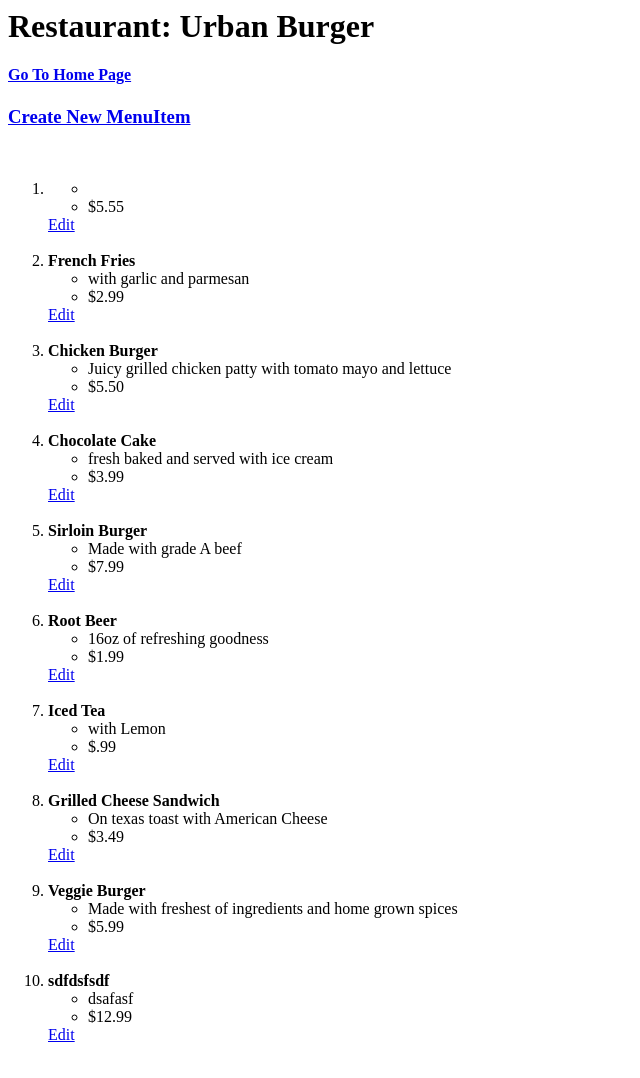
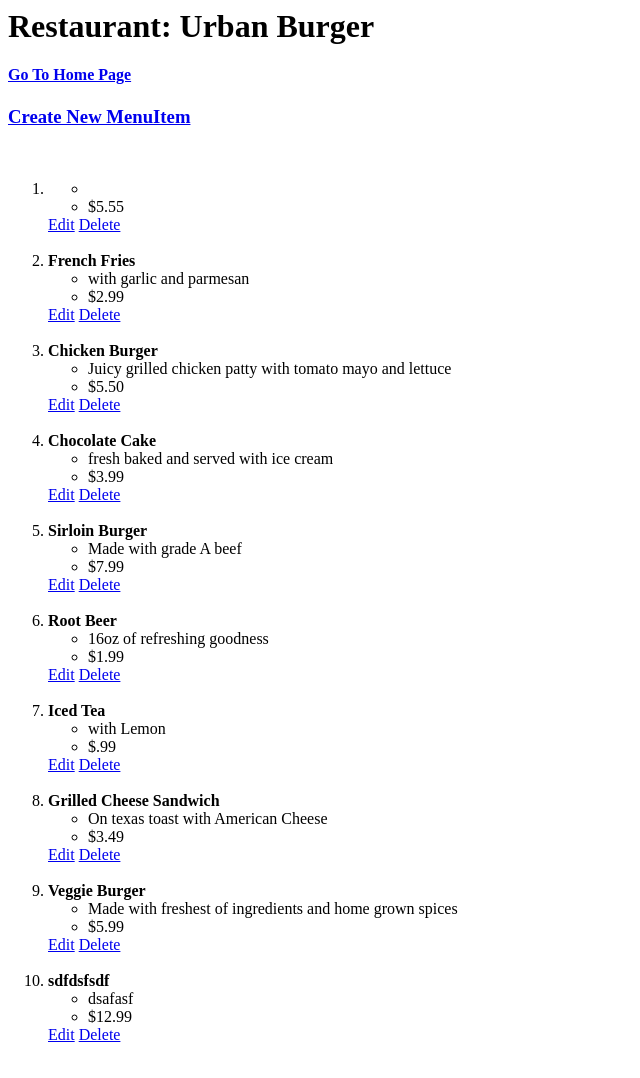
Before and after one commit to MTayyabSaeed/restaurant-app, a Flask app: page /restaurants/1/ in a window 1280 px wide. Shown: the whole page, without its empty margins (0-640 px from the left). Run offline with Flask 2, Linux system fonts and the light colour scheme.

Commit message:
Added Delete menu item feature

```diff
--- a/app.py
+++ b/app.py
@@ -61,6 +61,17 @@
         return render_template('editmenuitem.html', restaurant_id=restaurant_id,
                                menu_item=menu_item_to_edit)
 
+@app.route('/restaurants/<int:restaurant_id>/<int:menu_id>/delete-menu-item/', methods=['GET', 'POST'])
+def delete_menu_item(restaurant_id, menu_id):
+    item_to_delete = session.query(MenuItem).filter_by(id=menu_id).one()
+    if request.method == 'POST':
+        session.delete(item_to_delete)
+        session.commit()
+        flash("Menu item '" + str(item_to_delete.name)+ "' has been successfully deleted." )
+        return redirect(url_for('restaurant_menu', restaurant_id=restaurant_id))
+    else:
+        return render_template('deletemenuitem.html', restaurant_id=restaurant_id,
+                               menu_item=item_to_delete)
 
 if __name__ == '__main__':
     app.secret_key = 'super-secret-key'
--- a/templates/restaurantmenu.html
+++ b/templates/restaurantmenu.html
@@ -29,6 +29,8 @@
 						</li>
 						<a href="{{ url_for('edit_menu_item', restaurant_id=restaurant.id,
 								menu_id=menu_item.id) }}">Edit</a>
+						<a href="{{ url_for('delete_menu_item', restaurant_id=restaurant.id,
+								menu_id=menu_item.id) }}">Delete</a>
 								<br>
 								<br>
 						{% endfor %}
```
Also changed, not shown: templates/deletemenuitem.html (added, +11 -0 lines), restaurantmenu.db.
